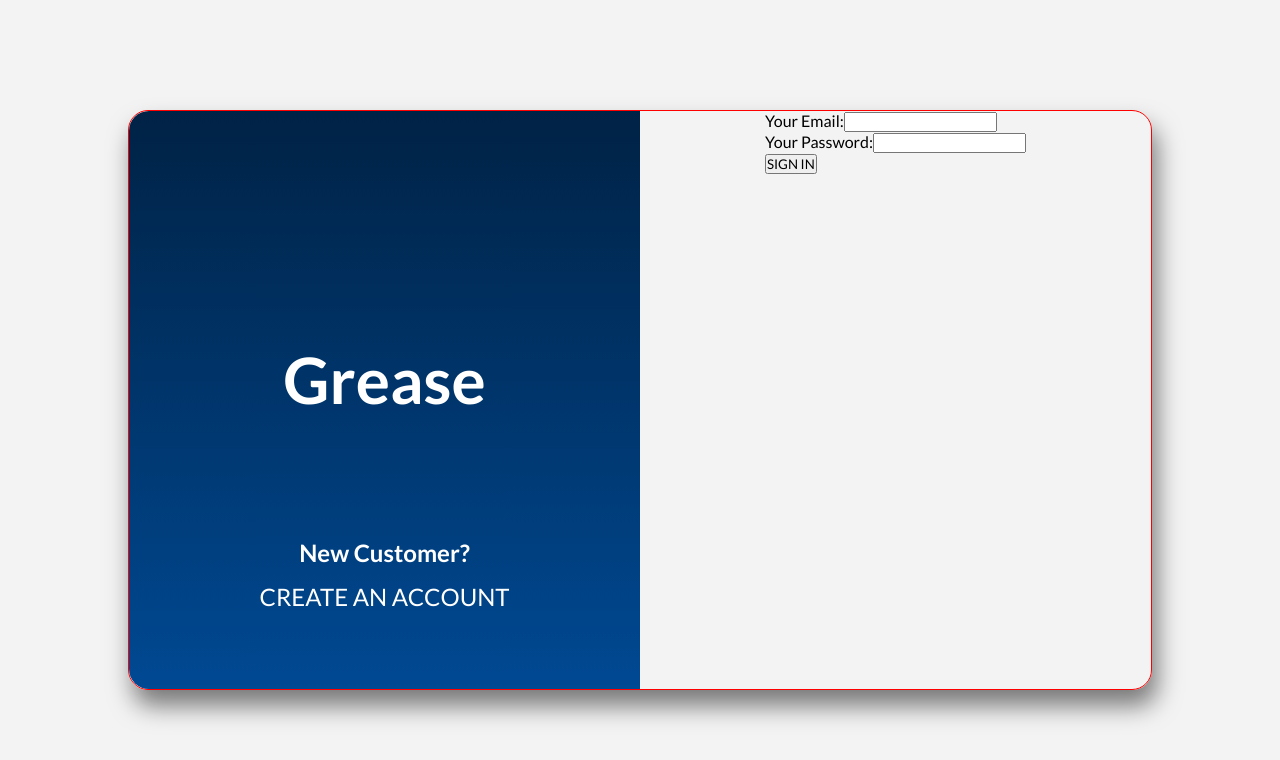
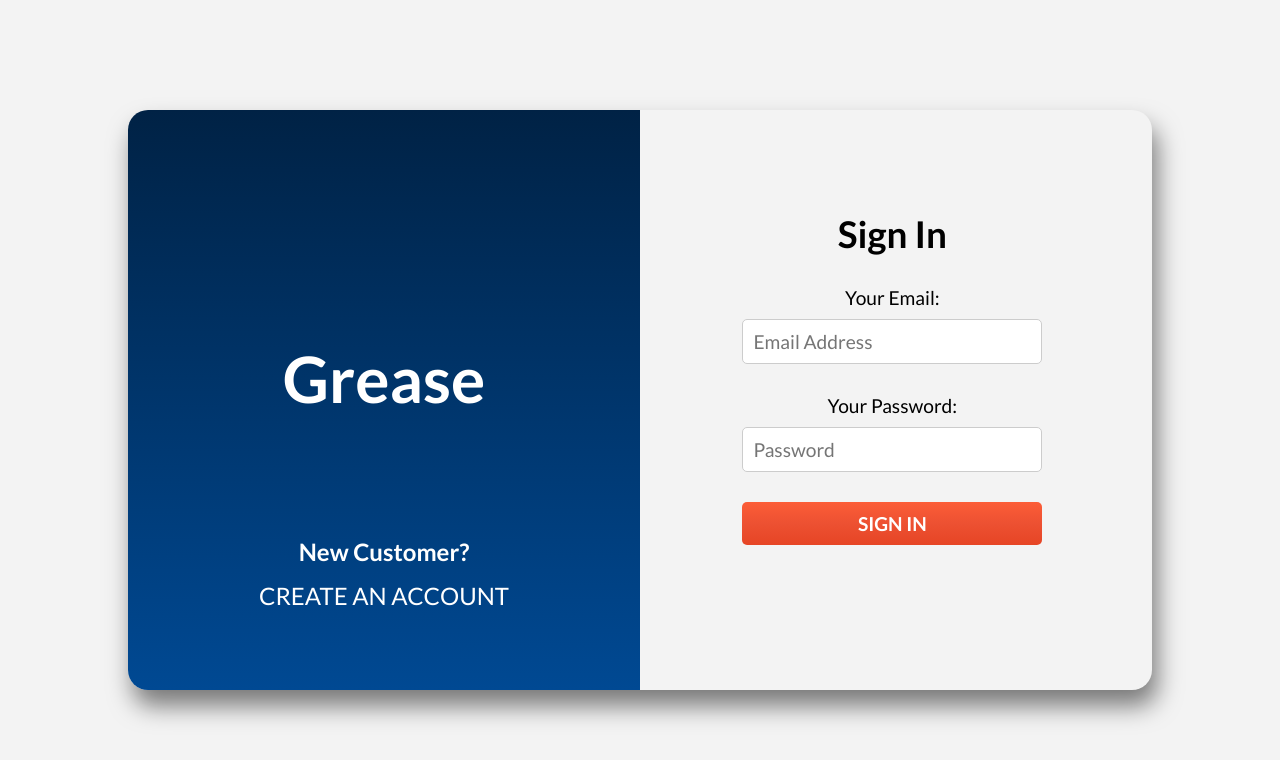
Before and after one commit to alRegus/grease, a React (Create React App) app: page /login in a window 1280 px wide. Shown: the top 760 px of the page. Built offline with nearby package versions, Linux system fonts and the light colour scheme.

Commit message:
added styles to Login and Register components

```diff
--- a/src/components/login-register/Login.js
+++ b/src/components/login-register/Login.js
@@ -1,16 +1,19 @@
 import React from "react";
+
+import classes from "./Login.module.scss";
 
 export default function Login() {
   return (
-    <section>
+    <section className={classes["login-field"]}>
+      <h2>Sign In</h2>
       <form>
         <div>
           <label htmlFor="emailSignIn">Your Email:</label>
-          <input type="email" id="emailSignIn" />
+          <input type="email" id="emailSignIn" placeholder="Email Address" />
         </div>
         <div>
           <label htmlFor="passwordSignIn">Your Password:</label>
-          <input type="password" id="passwordSignIn" />
+          <input type="password" id="passwordSignIn" placeholder="Password" />
         </div>
         <button>SIGN IN</button>
       </form>
--- /dev/null
+++ b/src/components/login-register/Login.module.scss
@@ -0,0 +1,57 @@
+.login-field,
+.register-field {
+  padding: 10%;
+  margin: 0;
+  h2 {
+    font-size: 2.3rem;
+    margin-bottom: 30px;
+    text-align: center;
+  }
+  form {
+    div {
+      display: flex;
+      flex-direction: column;
+      margin-bottom: 30px;
+      label {
+        font-size: 1.2rem;
+        margin-bottom: 10px;
+      }
+      input {
+        border: 1px solid #ccc;
+        border-radius: 5px;
+        padding: 10px;
+        width: 300px;
+        font-size: 1.2rem;
+      }
+    }
+    button {
+      background: linear-gradient(
+        180deg,
+        #fc5d37 0%,
+        #ed5132 49%,
+        #e64525 100%
+      );
+      color: #fff;
+      border: none;
+      border-radius: 5px;
+      padding: 10px;
+      font-weight: bold;
+      font-size: 1.2rem;
+      width: 300px;
+      cursor: pointer;
+    }
+  }
+}
+.register-field {
+  padding: 6%;
+  form {
+    div {
+      input {
+        width: 400px;
+      }
+    }
+    button {
+      width: 400px;
+    }
+  }
+}
--- a/src/components/login-register/Register.js
+++ b/src/components/login-register/Register.js
@@ -1,20 +1,27 @@
 import React from "react";
+
+import classes from "./Login.module.scss";
 
 export default function Register() {
   return (
-    <section>
+    <section className={classes["register-field"]}>
+      <h2>Create an Account</h2>
       <form>
         <div>
           <label htmlFor="emailRegister">Your Email:</label>
-          <input type="email" id="emailRegister" />
+          <input type="email" id="emailRegister" placeholder="Email Address" />
         </div>
         <div>
           <label htmlFor="passwordRegister">Your Password:</label>
-          <input type="password" id="passwordRegister" />
+          <input type="password" id="passwordRegister" placeholder="Password" />
         </div>
         <div>
           <label htmlFor="passwordConfirmRegister">Confirm Password:</label>
-          <input type="password" id="passwordConfirmRegister" />
+          <input
+            type="password"
+            id="passwordConfirmRegister"
+            placeholder="Confirm Password"
+          />
         </div>
         <button>CREATE ACCOUNT</button>
       </form>
--- a/src/pages/LoginRegisterPage.module.scss
+++ b/src/pages/LoginRegisterPage.module.scss
@@ -7,7 +7,6 @@
     height: 580px;
     width: 1024px;
     display: flex;
-    border: 1px solid red;
     border-radius: 20px;
     box-shadow: 5px 16px 24px #00000080;
   }
```
Also changed, not shown: src/components/login-register/Register.module.scss (added).
